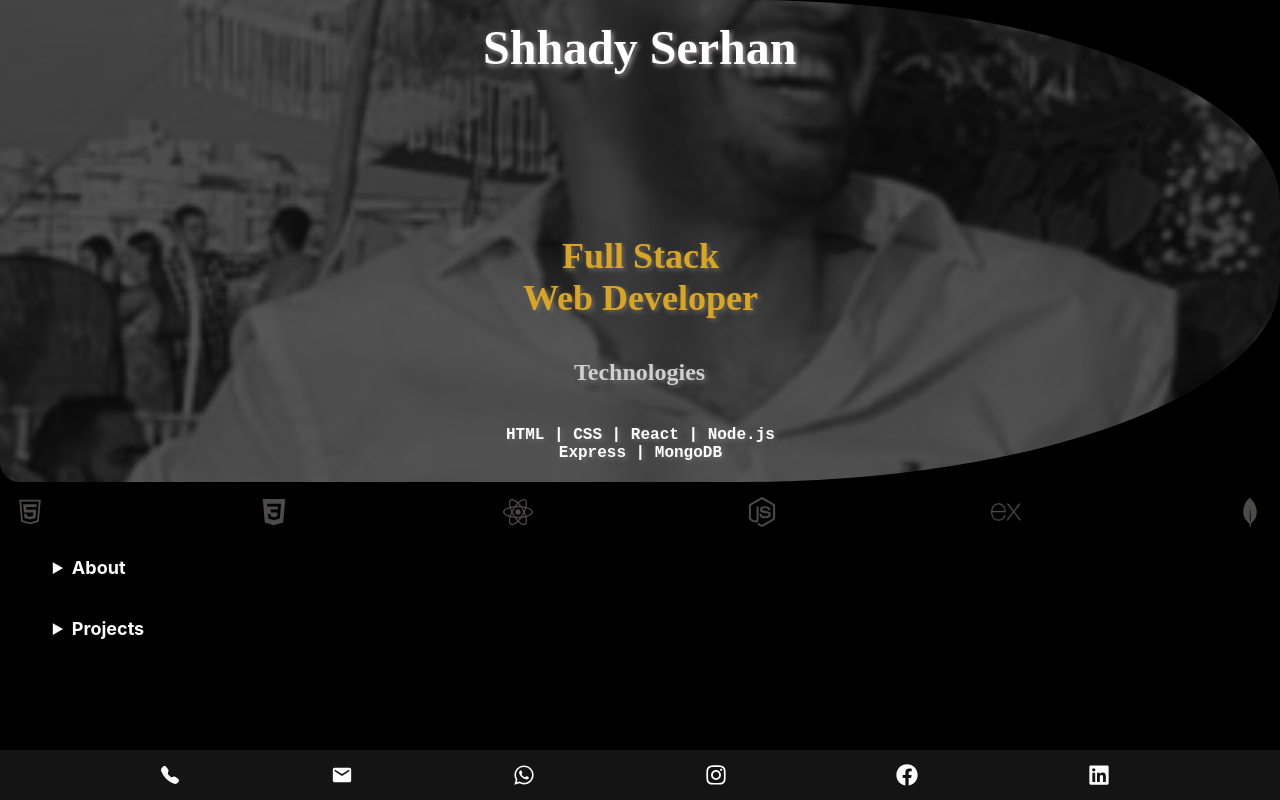
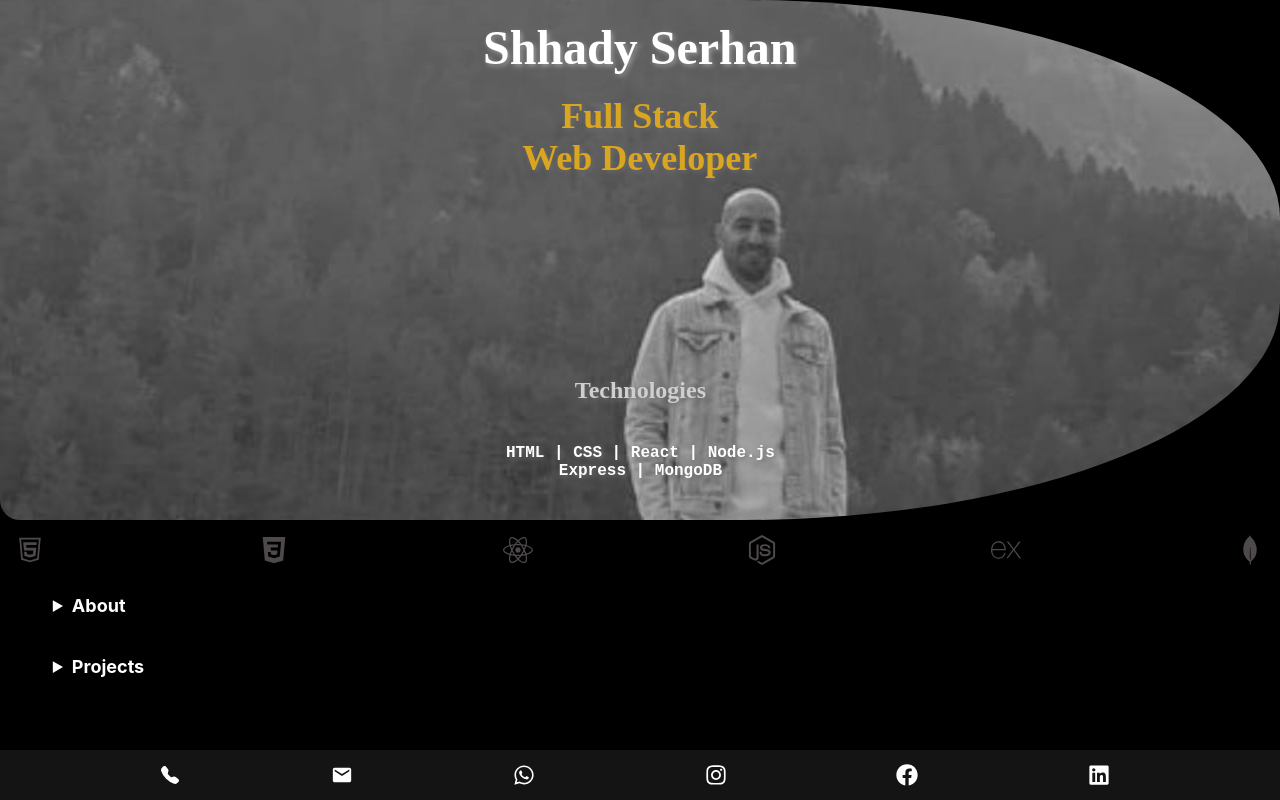
Before and after one commit to shhady/portfolio, a React (Create React App) app: page / in a window 1280 px wide. Built offline with nearby package versions, Linux system fonts and the light colour scheme.

Commit message:
tech icons

```diff
--- a/src/App.css
+++ b/src/App.css
@@ -18,8 +18,9 @@
   .contentDiv {
     display: flex;
     width: 100%;
+    height: 65vh;
     flex-direction: column;
-    justify-content: center;
+    justify-content: space-between;
     align-items: center;
     color: #fff;
     position: relative;
@@ -41,19 +42,18 @@
     left: 0;
     width: 100%;
     height: 100%;
-    background: rgba(0, 0, 0, 0.6);
+    background: rgba(0, 0, 0, 0.1);
     /* Adjust the opacity (0 to 1) to make the image darker or lighter */
   }
   /* Add the background image styles here */
   .backgroundImageContainer::before {
     content: "";
-
     position: absolute;
     top: 0;
     left: 0;
     width: 100%;
     height: 100%;
-    background-image: url("/public/proPic.png");
+    background-image: url("/public/mount.jpg");
     background-position: center;
     background-repeat: no-repeat;
     background-size: cover;
@@ -96,7 +96,7 @@
     color: white;
     text-shadow: 2px 2px 5px rgb(156, 151, 151);
     z-index: 9;
-    margin-top: 20px;
+    /* margin-top: 20px; */
     animation: zoomInTech 1s forwards;  }
 
 
@@ -106,7 +106,7 @@
     text-align: center;
     font-family:'Times New Roman', Times, serif;
     color: goldenrod;
-    margin-top: 160px;
+    margin-top: 20px;
     text-shadow: 2px 2px 5px rgb(109, 108, 108);
     z-index: 9;
     animation: zoomInTech 1s forwards;
--- a/src/App.js
+++ b/src/App.js
@@ -22,10 +22,15 @@ function App() {
         <div className='aboveImage'></div>
           {/* Background image goes here */}
         </div>
-        <div className="Name">Shhady Serhan</div>
+        <div style={{height:'100%', padding:"20px 0px", display:'flex', flexDirection:"column", justifyContent:"space-between", alignItems:"center"}}>
+       <div> <div className="Name">Shhady Serhan</div>
         <h2 className="Job">Full Stack <br/> Web Developer</h2>
+        </div>
+        <div>
         <h3 className="tech">Technologies</h3>
         <h4 className="techs"> HTML | CSS | React | Node.js<br/> Express | MongoDB</h4>
+        </div>
+        </div>
       </div>
       <div className="icons">
         <AiOutlineHtml5 className="iconT"/>
```
Also changed, not shown: public/mount.jpg (added).
